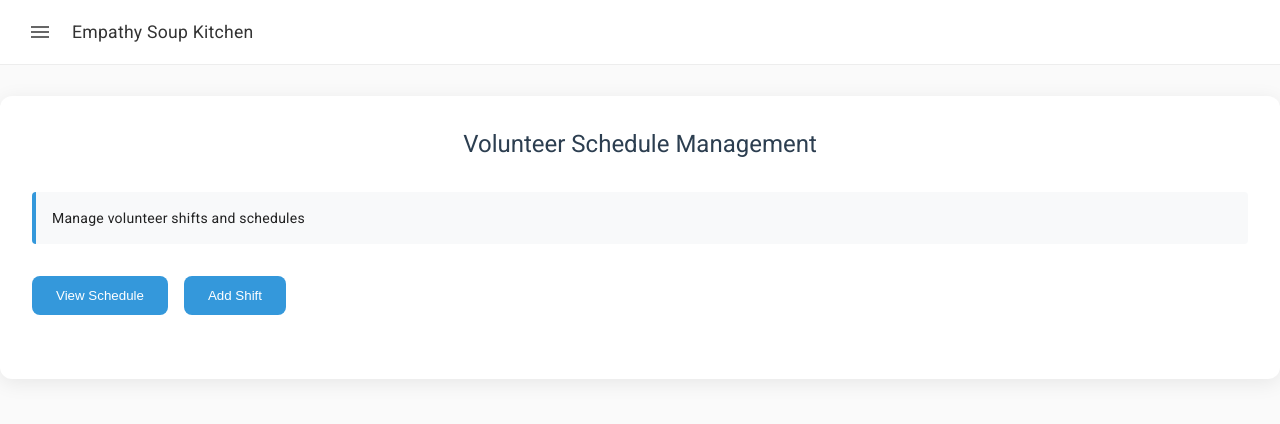
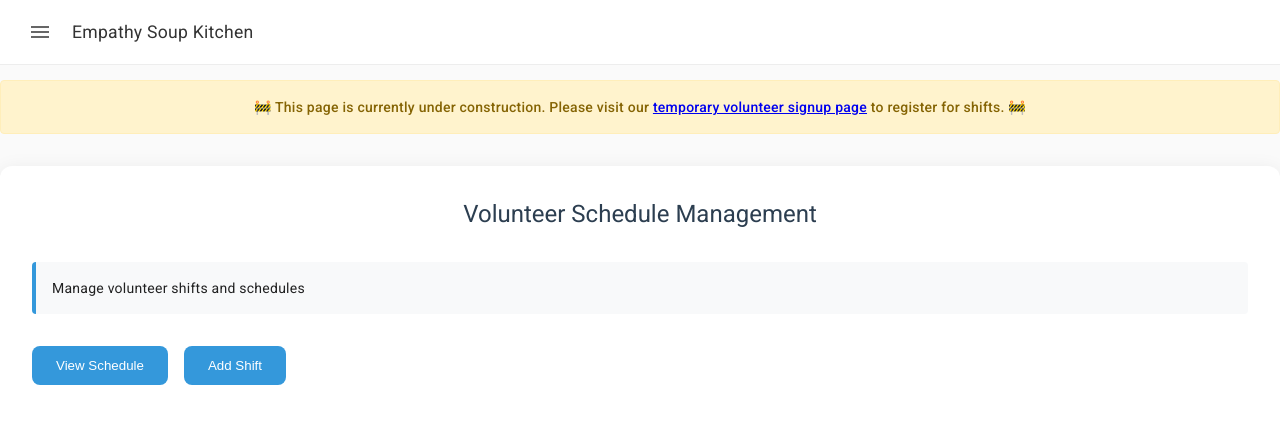
Before and after one commit to adeeb897/empathy-soup-kitchen-web-app, an Angular app: page /calendar in a window 1280 px wide. Shown: the top 424 px of the page. Built offline with nearby package versions, Linux system fonts and the light colour scheme.

Commit message:
Redirect volunteers to SignUpGenius page for the time being

```diff
--- a/src/app/pages/calendar/calendar.component.html
+++ b/src/app/pages/calendar/calendar.component.html
@@ -1,3 +1,7 @@
+<div class="construction-notice">
+  <p>🚧 This page is currently under construction. Please visit our <a href="https://www.signupgenius.com/go/10C0A4DAEA92EA4FFC16-50454986-soup#/" target="_blank">temporary volunteer signup page</a> to register for shifts. 🚧</p>
+</div>
+
 <div class="calendar-container">
   <h1>Volunteer Schedule Management</h1>
   <blockquote>
--- a/src/app/pages/calendar/calendar.component.scss
+++ b/src/app/pages/calendar/calendar.component.scss
@@ -40,3 +40,23 @@
     }
   }
 }
+
+.construction-notice {
+  background-color: #fff3cd;
+  border: 1px solid #ffeeba;
+  color: #856404;
+  padding: 1rem;
+  margin: 1rem 0;
+  border-radius: 4px;
+  text-align: center;
+
+  p {
+    margin: 0;
+    font-weight: 500;
+
+    // Make emojis slightly larger
+    .emoji {
+      font-size: 1.2em;
+    }
+  }
+}
```
